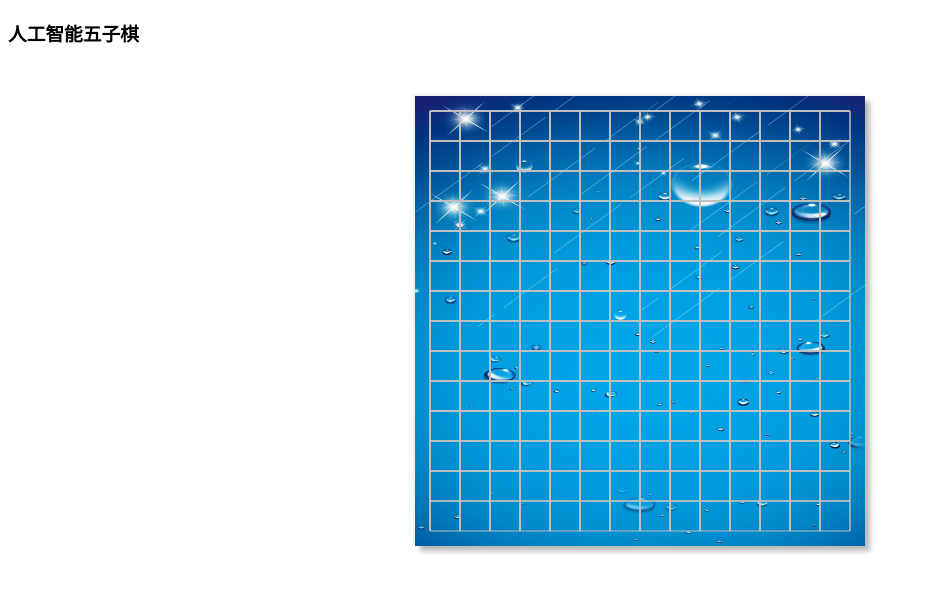
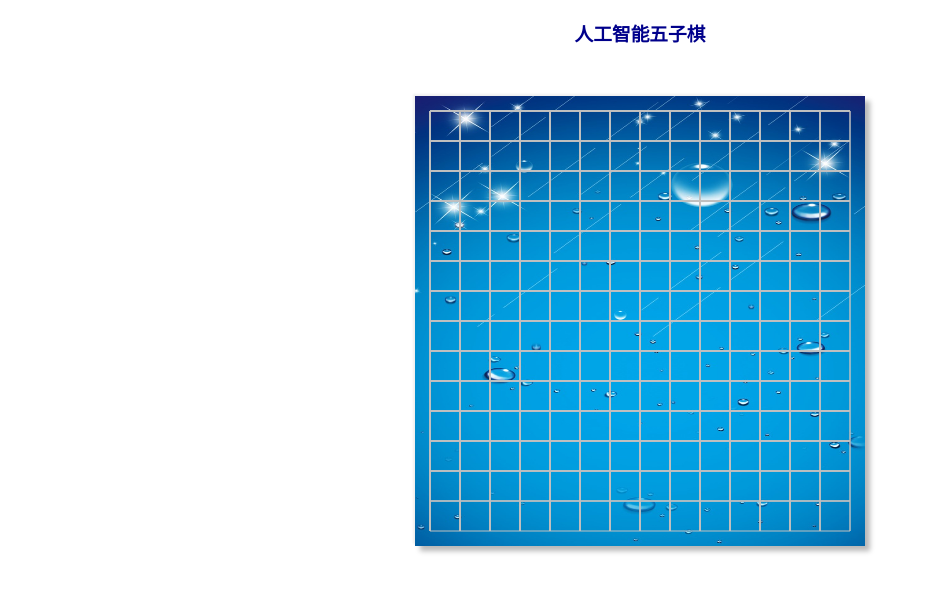
Before and after one commit to MichelleMeng/AI_5_chess, a plain HTML site: page index.html in a window 1280 px wide. Shown: the whole page, without its empty margins (0-926 px from the left). Drawn offline with Linux system fonts and the light colour scheme.

Commit message:
changed header style

```diff
--- a/index.html
+++ b/index.html
@@ -6,7 +6,7 @@
 	<link rel="stylesheet" type="text/css" href="/static/css/style.css">
 </head>
 <body>
-	<h3>人工智能五子棋</h3>
+	<h3 id="header">人工智能五子棋</h3>
 	<canvas id="chess" width="450px" height="450px"></canvas>
 	<script type="text/javascript" src="/static/js/script.js"></script>
 </body>
--- a/static/css/style.css
+++ b/static/css/style.css
@@ -1,3 +1,8 @@
+#header {
+	text-align:center;
+	color: darkblue;
+}
+
 canvas {
 	display: block;
 	margin: 50px auto;
```
